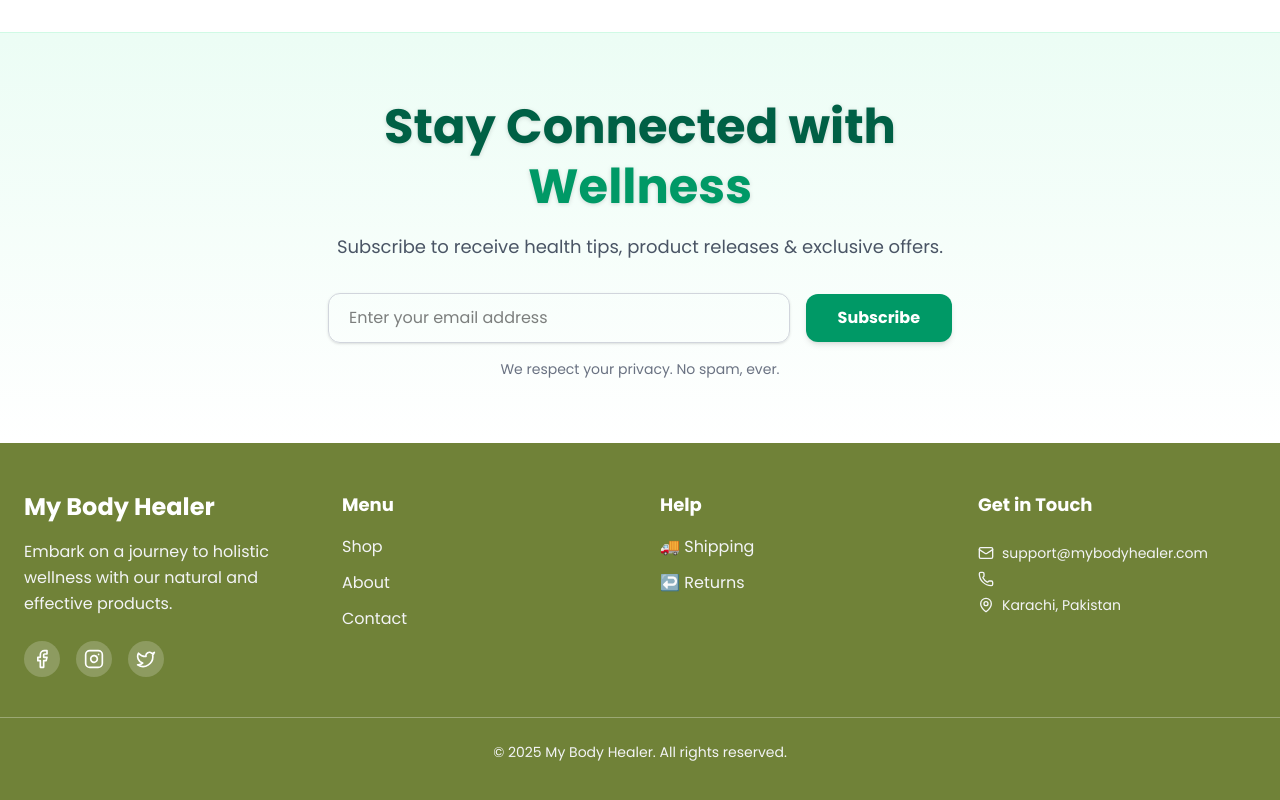
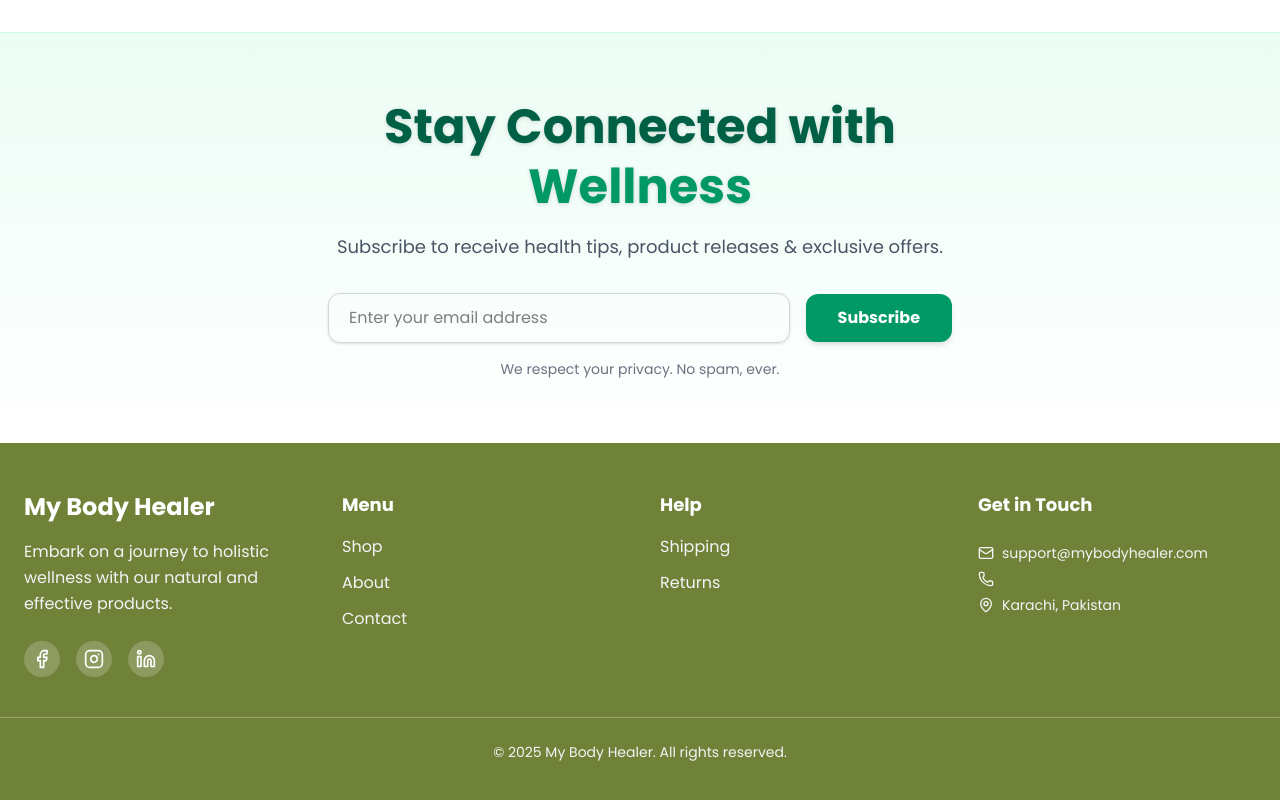
Before and after one commit to rafiajuw/mybodyhealer, a Next.js app: page / in a window 1280 px wide. Shown: the part 5152-5952 px from the top of the page. Built offline with nearby package versions, Linux system fonts and the light colour scheme.

Commit message:
Fix email SSL

```diff
--- a/src/app/components/Footer.tsx
+++ b/src/app/components/Footer.tsx
@@ -1,4 +1,4 @@
-import { Mail, Phone, MapPin, Facebook, Instagram, Twitter } from "lucide-react";
+import { Mail, Phone, MapPin, Facebook, Instagram, Linkedin } from "lucide-react";
 import ContactForm from "./ContactForm";
 
 const Footer = () => {
@@ -19,16 +19,16 @@ const Footer = () => {
               <Facebook className="w-5 h-5" />
             </a>
             <a
-              href="#"
+              href="https://www.instagram.com/mybodyheal3r?igsh=OGc2amVyazducmt1"
               className="p-2 rounded-full bg-white/20 hover:bg-white/30 transition"
             >
               <Instagram className="w-5 h-5" />
             </a>
             <a
-              href="#"
+              href="https://www.linkedin.com/in/my-body-healer-30457332b?utm_source=share&utm_campaign=share_via&utm_content=profile&utm_medium=android_app"
               className="p-2 rounded-full bg-white/20 hover:bg-white/30 transition"
             >
-              <Twitter className="w-5 h-5" />
+              <Linkedin className="w-5 h-5" />
             </a>
           </div>
         </div>
@@ -61,12 +61,12 @@ const Footer = () => {
           <ul className="mt-4 space-y-3">
             <li>
               <a href="/shipping-terms" className="flex items-center gap-2 text-gray-100 hover:text-white">
-                🚚 Shipping
+                 Shipping
               </a>
             </li>
             <li>
               <a href="/returns" className="flex items-center gap-2 text-gray-100 hover:text-white">
-                ↩️ Returns
+                 Returns
               </a>
             </li>
           </ul>
--- a/src/app/contactus/page.tsx
+++ b/src/app/contactus/page.tsx
@@ -166,7 +166,7 @@ export default function ContactPage() {
               </li>
               <li className="flex items-center space-x-3">
                 <FaPhone className="text-[#4b7a2f]" />
-                <span>+92 21 12345678</span>
+                <span>+92 </span>
               </li>
               <li className="flex items-center space-x-3">
                 <FaEnvelope className="text-[#4b7a2f]" />
@@ -192,10 +192,10 @@ export default function ContactPage() {
               <a href="#" className="hover:text-[#4b7a2f]">
                 <FaTwitter size={20} />
               </a>
-              <a href="#" className="hover:text-[#4b7a2f]">
+              <a href="https://www.linkedin.com/in/my-body-healer-30457332b?utm_source=share&utm_campaign=share_via&utm_content=profile&utm_medium=android_app" className="hover:text-[#4b7a2f]">
                 <FaLinkedin size={20} />
               </a>
-              <a href="#" className="hover:text-[#4b7a2f]">
+              <a href="https://www.instagram.com/mybodyheal3r?igsh=OGc2amVyazducmt1" className="hover:text-[#4b7a2f]">
                 <FaInstagram size={20} />
               </a>
             </div>
```
